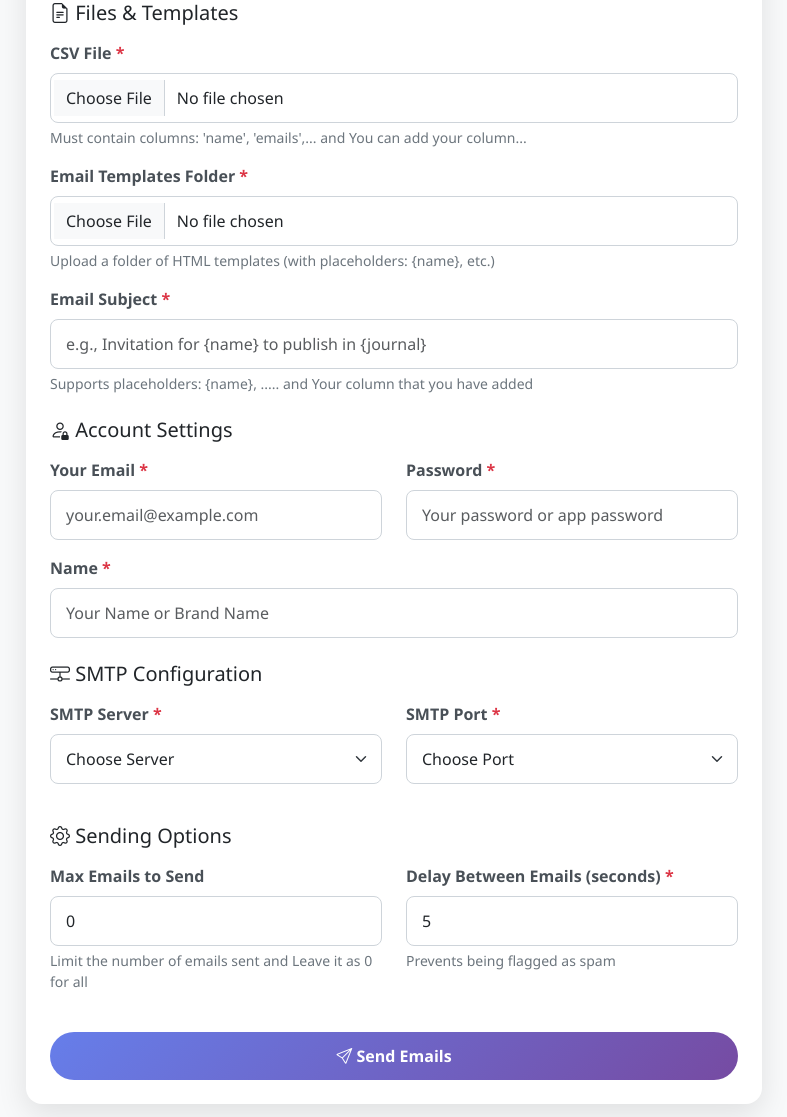
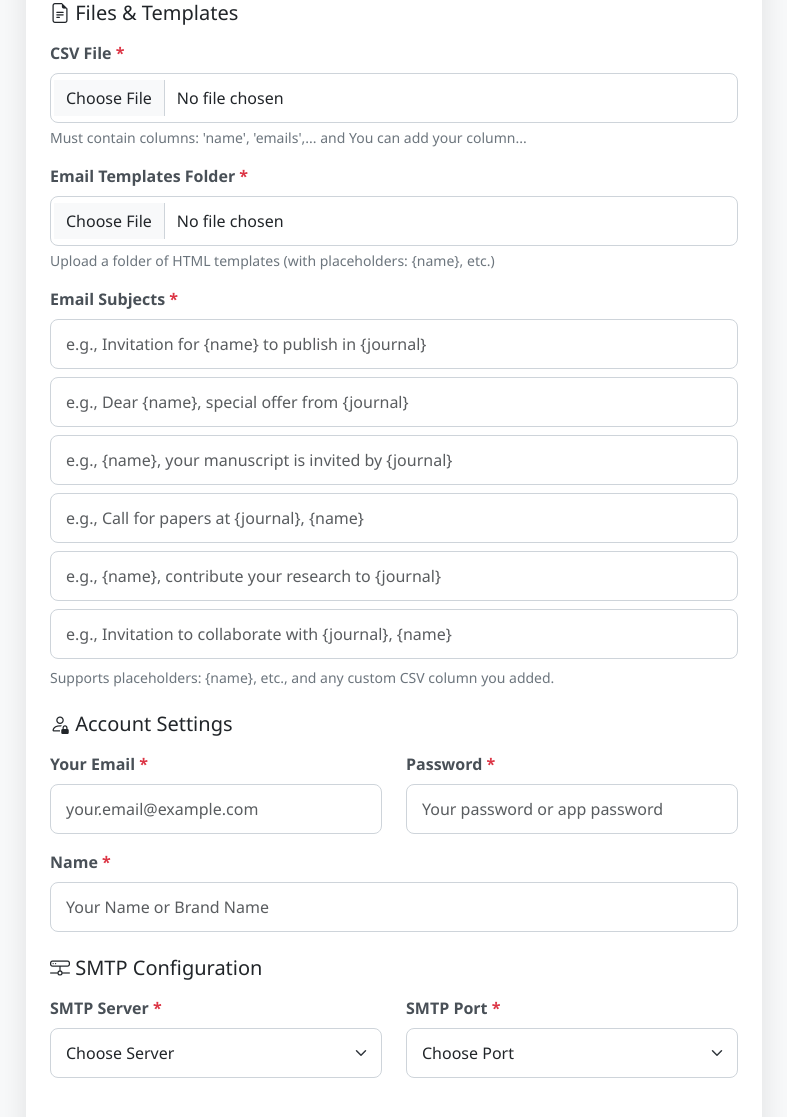
Before and after one commit to arupa444/web-scraping-info-of-authors-though-API-to-automate-the-mailing, a FastAPI app: page / in a window 1280 px wide. Shown: the part 461-1578 px from the top of the page, without its empty margins (246-1033 px from the left). Run offline with FastAPI, Linux system fonts and the light colour scheme.

Commit message:
Update upload_form.html

```diff
--- a/templates/upload_form.html
+++ b/templates/upload_form.html
@@ -43,12 +43,37 @@ that gonna run without, you can directly use the company <b>LAN</b>{% endblock %
                             </div>
                         </div>
                         <div class="mb-3">
-                            <label for="subjectForEmail" class="form-label required-field">Email Subject</label>
-                            <input type="text" class="form-control" id="subjectForEmail" name="subjectForEmail" required
-                                placeholder="e.g., Invitation for {name} to publish in {journal}">
-                            <div class="form-text">Supports placeholders: {name}, ..... and Your column that you have
-                                added</div>
+                            <label class="form-label required-field">Email Subjects</label>
+
+                            <!-- Subject 1 -->
+                            <input type="text" class="form-control mb-2" id="subjectForEmail1" name="subjectForEmail"
+                                required placeholder="e.g., Invitation for {name} to publish in {journal}">
+
+                            <!-- Subject 2 -->
+                            <input type="text" class="form-control mb-2" id="subjectForEmail2" name="subjectForEmail"
+                                required placeholder="e.g., Dear {name}, special offer from {journal}">
+
+                            <!-- Subject 3 -->
+                            <input type="text" class="form-control mb-2" id="subjectForEmail3" name="subjectForEmail"
+                                required placeholder="e.g., {name}, your manuscript is invited by {journal}">
+
+                            <!-- Subject 4 -->
+                            <input type="text" class="form-control mb-2" id="subjectForEmail4" name="subjectForEmail"
+                                required placeholder="e.g., Call for papers at {journal}, {name}">
+
+                            <!-- Subject 5 -->
+                            <input type="text" class="form-control mb-2" id="subjectForEmail5" name="subjectForEmail"
+                                required placeholder="e.g., {name}, contribute your research to {journal}">
+
+                            <!-- Subject 6 -->
+                            <input type="text" class="form-control mb-2" id="subjectForEmail6" name="subjectForEmail"
+                                required placeholder="e.g., Invitation to collaborate with {journal}, {name}">
+
+                            <div class="form-text">
+                                Supports placeholders: {name}, etc., and any custom CSV column you added.
+                            </div>
                         </div>
+
                     </div>
                     <!-- Account Settings Section -->
                     <div class="mb-4">
```
